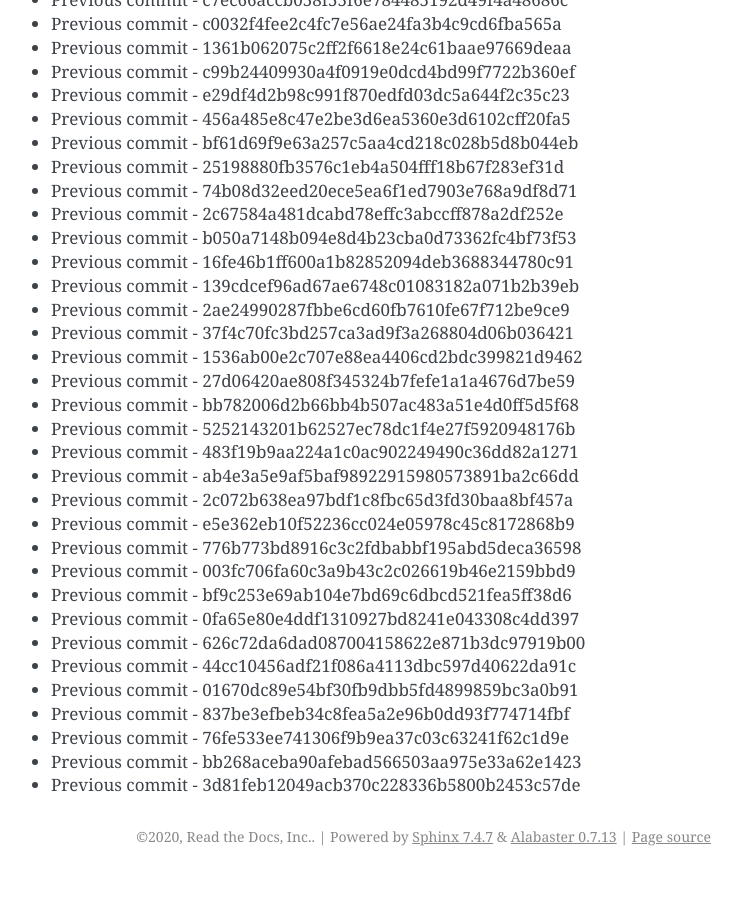
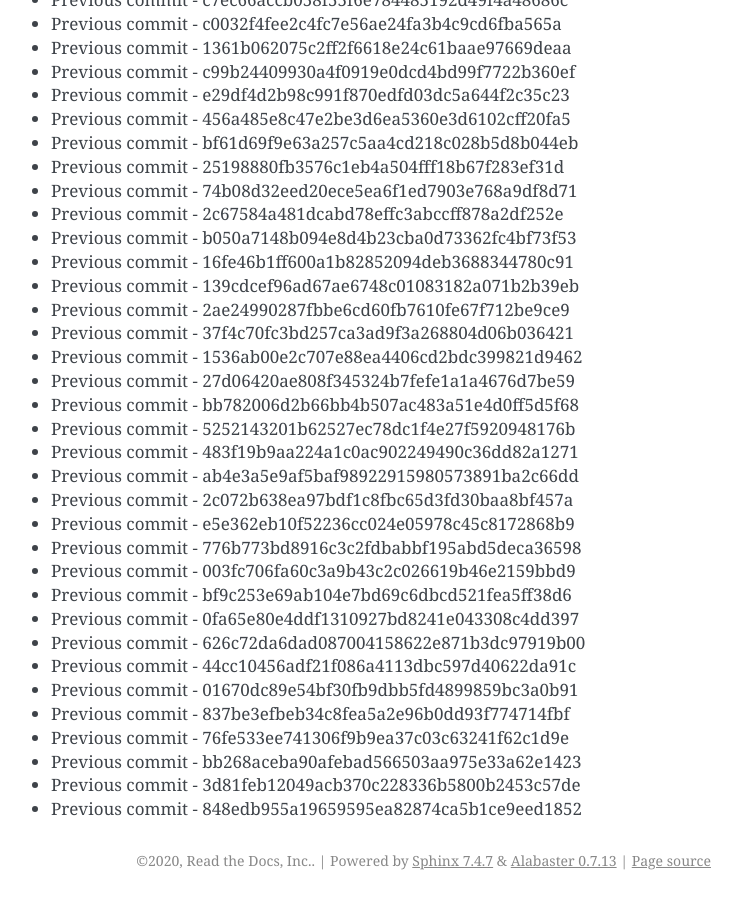
Before and after one commit to readthedocs/rtd-git-stresstest, a Sphinx documentation site: the page built from docs/updates.rst, in a window 1280 px wide and 900 px high, scrolled down 94772 px. Shown: the whole window, without its empty margins (399-1141 px from the left). Built offline with Sphinx 7.4.7, drawn with Linux system fonts in a browser that asks for light colours; before the commit the page ends 95648 px from its top, so only the background shows below that.

Commit message:
Generating commit from previous: 848edb955a19659595ea82874ca5b1ce9eed1852

```diff
--- a/docs/updates.rst
+++ b/docs/updates.rst
@@ -4014,3 +4014,4 @@ It can be tested for any performance characteristics.
 * Previous commit - 76fe533ee741306f9b9ea37c03c63241f62c1d9e
 * Previous commit - bb268aceba90afebad566503aa975e33a62e1423
 * Previous commit - 3d81feb12049acb370c228336b5800b2453c57de
+* Previous commit - 848edb955a19659595ea82874ca5b1ce9eed1852
```
